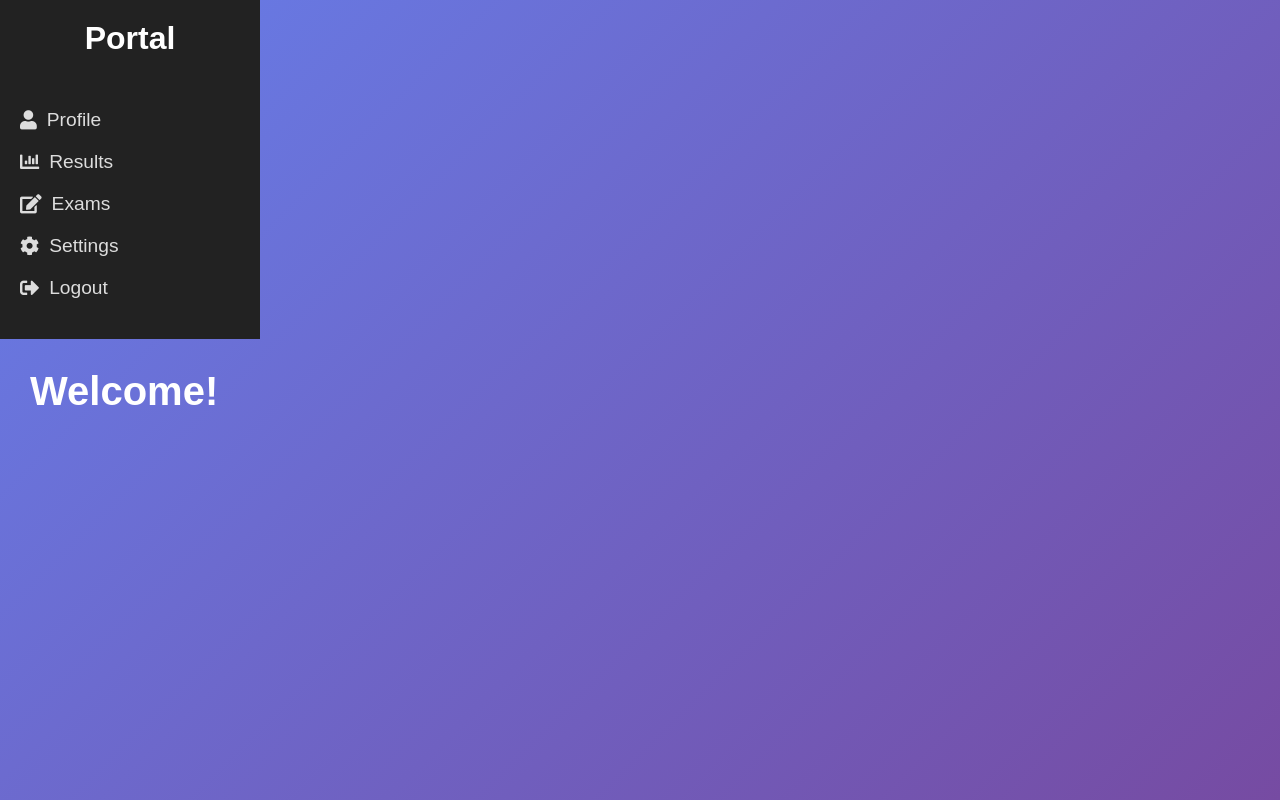
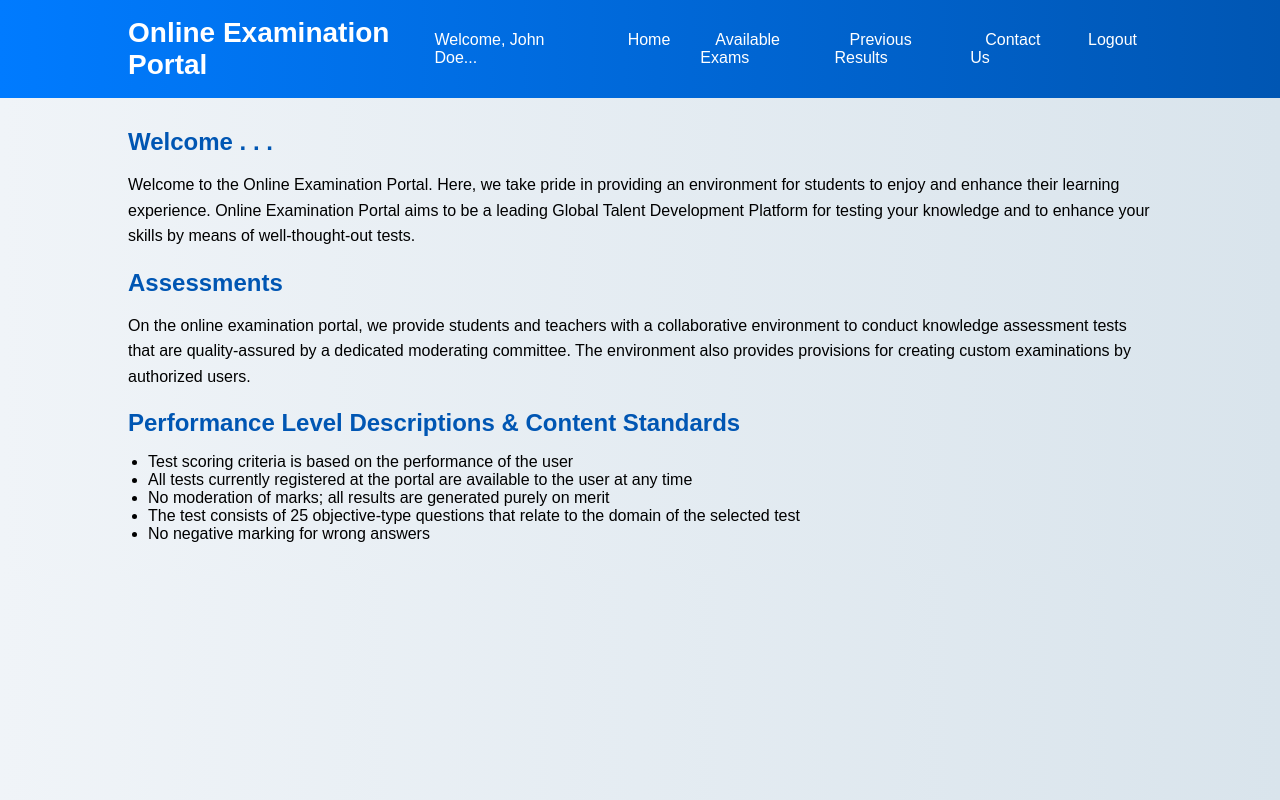
Before and after one commit to manideep2005/exam_portal, a plain HTML site: page dash.html in a window 1280 px wide. Drawn offline with nearby package versions, Linux system fonts and the light colour scheme.

Commit message:
addding dashboard

```diff
--- a/dash.html
+++ b/dash.html
@@ -2,223 +2,151 @@
 <html lang="en">
 <head>
     <meta charset="UTF-8">
-    <title>Dashboard | Online Examination Portal</title>
-    <link rel="stylesheet" href="styles.css">
-    <link rel="stylesheet" href="https://cdnjs.cloudflare.com/ajax/libs/font-awesome/5.15.4/css/all.min.css">
+    <title>Online Examination Portal</title>
+    <link rel="stylesheet" href="style.css">
     <script src="https://cdnjs.cloudflare.com/ajax/libs/gsap/3.11.5/gsap.min.js"></script>
+
     <style>
-* {
+        /* General Styles */
+body {
+    font-family: Arial, sans-serif;
     margin: 0;
     padding: 0;
-    box-sizing: border-box;
-    font-family: 'Arial', sans-serif;
+    background: linear-gradient(to right, #f0f4f8, #d9e4ec);
 }
 
-/* Dashboard Container */
-body {
-    display: flex;
-    height: 100vh;
-    background: linear-gradient(135deg, #667eea, #764ba2);
-    color: #333;
-    overflow: hidden;
+/* Header Styles */
+.header {
+    background: linear-gradient(to right, #007bff, #0056b3);
+    color: white;
+    padding: 15px 0;
+    position: sticky;
+    top: 0;
+    width: 100%;
 }
 
-/* Sidebar */
-.sidebar {
-    width: 260px;
-    background: #222;
-    color: #fff;
+.container {
+    width: 80%;
+    margin: auto;
     display: flex;
-    flex-direction: column;
-    padding: 20px;
+    justify-content: space-between;
+    align-items: center;
 }
 
-.sidebar .brand h2 {
-    text-align: center;
-    font-size: 2rem;
-    margin-bottom: 2rem;
+.site-title {
+    font-size: 28px;
+    margin: 0;
 }
 
-.sidebar .nav-links {
-    list-style: none;
+.welcome-message {
+    font-size: 16px;
 }
 
-.sidebar .nav-links li {
-    margin: 20px 0;
+/* Navigation Styles */
+.nav-bar {
+    margin: 0;
 }
 
-.sidebar .nav-links li a {
-    text-decoration: none;
-    color: #ddd;
-    font-size: 1.2rem;
+.nav-links {
+    list-style-type: none;
     display: flex;
-    align-items: center;
-    transition: 0.3s;
+    gap: 15px;
 }
 
-.sidebar .nav-links li a:hover,
-.sidebar .nav-links li a:focus {
-    color: #fff;
-    background: #444;
+.nav-links li a {
+    text-decoration: none;
+    color: white;
+    padding: 10px 15px;
     border-radius: 5px;
-    padding: 10px 15px;
+    transition: background 0.3s;
 }
 
-.sidebar .nav-links li a i {
-    margin-right: 10px;
+.nav-links li a:hover {
+    background: rgba(255, 255, 255, 0.2);
 }
 
-/* Main Content */
-.main-content {
-    flex: 1;
-    padding: 30px;
-    overflow-y: auto;
-    position: relative;
+/* Main Content Styles */
+.content {
+    width: 80%;
+    margin: 30px auto;
 }
 
-/* Header */
-header h1 {
-    font-size: 2.5rem;
-    color: #fff;
-}
-
-/* Content Sections */
-.content-section {
-    display: none;
-    margin-top: 30px;
-}
-
-.content-section.active {
-    display: block;
-    animation: fadeIn 0.8s ease-in-out;
-}
-
-.section-header {
-    margin-bottom: 20px;
-}
-
-.section-header h2 {
-    font-size: 2rem;
-    color: #fff;
-}
-
-/* Content Cards */
-.content-card {
-    background: rgba(255, 255, 255, 0.1);
-    padding: 20px;
-    border-radius: 10px;
-    color: #fff;
-    box-shadow: 0 4px 8px rgba(0, 0, 0, 0.2);
-}
-
-.content-card p {
-    font-size: 1.2rem;
+.section-title {
+    font-size: 24px;
+    color: #0056b3;
     margin-bottom: 10px;
 }
 
-/* Animations */
-@keyframes fadeIn {
-    from {
-        opacity: 0;
-        transform: translateY(20px);
+.intro-text {
+    line-height: 1.6;
 }
-    to {
-        opacity: 1;
-        transform: translateY(0);
-    }
+
+.content-list {
+    list-style-type: disc;
+    padding-left: 20px;
 }
 
     </style>
 </head>
 <body>
-    <div class="dashboard">
-        <nav class="sidebar">
-            <div class="brand">
-                <h2>Portal</h2>
-            </div>
+    <header class="header">
+        <div class="container">
+            <h1 class="site-title">Online Examination Portal</h1>
+            <div class="welcome-message" id="welcomeMessage">Welcome, <span id="username">newUser</span>...</div>
+            <nav class="nav-bar">
                 <ul class="nav-links">
-                <li><a href="#" onclick="showSection('profile')"><i class="fas fa-user"></i> Profile</a></li>
-                <li><a href="#" onclick="showSection('results')"><i class="fas fa-chart-bar"></i> Results</a></li>
-                <li><a href="#" onclick="showSection('exams')"><i class="fas fa-edit"></i> Exams</a></li>
-                <li><a href="#" onclick="showSection('settings')"><i class="fas fa-cog"></i> Settings</a></li>
-                <li><a href="index.html" class="logout-btn"><i class="fas fa-sign-out-alt"></i> Logout</a></li>
+                    <li><a href="#">Home</a></li>
+                    <li><a href="#">Available Exams</a></li>
+                    <li><a href="#">Previous Results</a></li>
+                    <li><a href="#">Contact Us</a></li>
+                    <li><a href="#">Logout</a></li>
                 </ul>
             </nav>
-
-        <div class="main-content">
-            <header>
-                <h1 id="welcomeMessage">Welcome!</h1>
+        </div>
     </header>
 
-            <section id="profile" class="content-section active">
-                <div class="section-header">
-                    <h2>Profile Information</h2>
-                </div>
-                <div class="content-card">
-                    <p>Full Name: <span id="fullName">John Doe</span></p>
-                    <p>Email: <span id="email">johndoe@example.com</span></p>
-                    <p>Username: <span id="username">john_doe</span></p>
-                </div>
+    <main class="content">
+        <section class="introduction">
+            <h2 class="section-title">Welcome . . .</h2>
+            <p class="intro-text">
+                Welcome to the Online Examination Portal. Here, we take pride in providing an environment for students to enjoy and enhance their learning experience.
+                Online Examination Portal aims to be a leading Global Talent Development Platform for testing your knowledge and to enhance your skills by means of well-thought-out tests.
+            </p>
         </section>
 
-            <section id="results" class="content-section">
-                <div class="section-header">
-                    <h2>Examination Results</h2>
-                </div>
-                <div class="content-card">
-                    <p>You have not taken any exams yet.</p>
-                </div>
+        <section class="assessments">
+            <h2 class="section-title">Assessments</h2>
+            <p class="intro-text">
+                On the online examination portal, we provide students and teachers with a collaborative environment to conduct knowledge assessment tests that are quality-assured by a dedicated moderating committee.
+                The environment also provides provisions for creating custom examinations by authorized users.
+            </p>
         </section>
 
-            <section id="exams" class="content-section">
-                <div class="section-header">
-                    <h2>Upcoming Exams</h2>
-                </div>
-                <div class="content-card">
-                    <p>Check back later for upcoming exams.</p>
-                </div>
+        <section class="performance">
+            <h2 class="section-title">Performance Level Descriptions & Content Standards</h2>
+            <ul class="content-list">
+                <li>Test scoring criteria is based on the performance of the user</li>
+                <li>All tests currently registered at the portal are available to the user at any time</li>
+                <li>No moderation of marks; all results are generated purely on merit</li>
+                <li>The test consists of 25 objective-type questions that relate to the domain of the selected test</li>
+                <li>No negative marking for wrong answers</li>
+            </ul>
         </section>
-
-            <section id="settings" class="content-section">
-                <div class="section-header">
-                    <h2>Settings</h2>
-                </div>
-                <div class="content-card">
-                    <p>Update your preferences here.</p>
-                </div>
-            </section>
-        </div>
-    </div>
+    </main>
 
     <script>
-        // Page animations using GSAP
-        gsap.from(".sidebar", { x: "-100%", duration: 1, ease: "power2.out" });
-        gsap.from("header h1", { opacity: 0, y: -50, duration: 1.5, ease: "power2.out", delay: 0.5 });
-
-        // Animate content sections
-        document.querySelectorAll('.content-section').forEach(section => {
-            gsap.from(section, {
-                opacity: 0,
-                duration: 1,
-                y: 30,
-                stagger: 0.2,
-                ease: "power2.out",
-                scrollTrigger: {
-                    trigger: section,
-                    start: "top 80%",
-                    end: "top 60%",
-                    toggleActions: "play none none none"
-                }
-            });
+        // GSAP Animations
+window.addEventListener("load", () => {
+    gsap.from(".site-title", { duration: 1, x: -100, opacity: 0, ease: "power2.out" });
+    gsap.from(".nav-links li", { duration: 1, y: -20, opacity: 0, stagger: 0.2, ease: "back.out(1.7)" });
+    gsap.from(".welcome-message", { duration: 1.5, scale: 0.5, opacity: 0, ease: "elastic.out(1, 0.5)" });
+    gsap.from(".content", { duration: 1, opacity: 0, y: 30, ease: "power3.out" });
 });
 
-        // Show selected section
-        function showSection(sectionId) {
-            document.querySelectorAll('.content-section').forEach(section => {
-                section.classList.remove('active');
-                if (section.id === sectionId) section.classList.add('active');
-            });
-        }
+// User name insertion logic
+const userName = "John Doe"; // This should be retrieved dynamically from login info
+document.getElementById("username").textContent = userName;
+
     </script>
 </body>
 </html>
```
Lines whose indentation alone changed are shown as unchanged.
